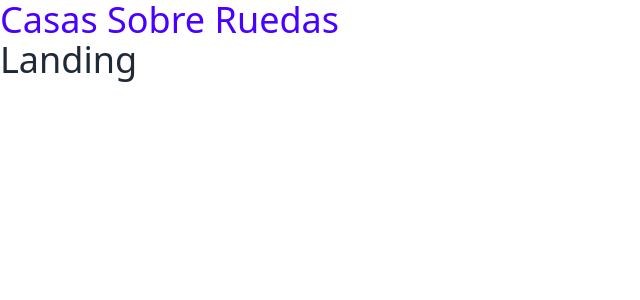
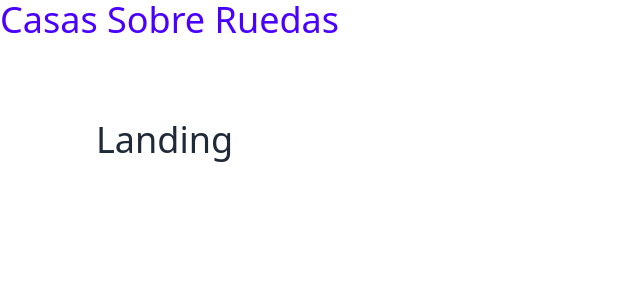
Before and after one commit to Davidcastel26/client-csr, a React (Vite) app: page / in a window 1280 px wide. Shown: the top 300 px of the page, without its empty margins (0-640 px from the left). Built offline with nearby package versions, Linux system fonts and the light colour scheme.

Commit message:
Update HomeLayout.jsx

```diff
--- a/src/pages/HomeLayout.jsx
+++ b/src/pages/HomeLayout.jsx
@@ -6,7 +6,9 @@ export const HomeLayout = () => {
       <span className="text-4xl text-primary">
         Casas Sobre Ruedas
       </span>
+    </nav>
+    <section className="align-element py-20">
       <Outlet />
-    </nav>
+    </section>
   </>)
 }
```
